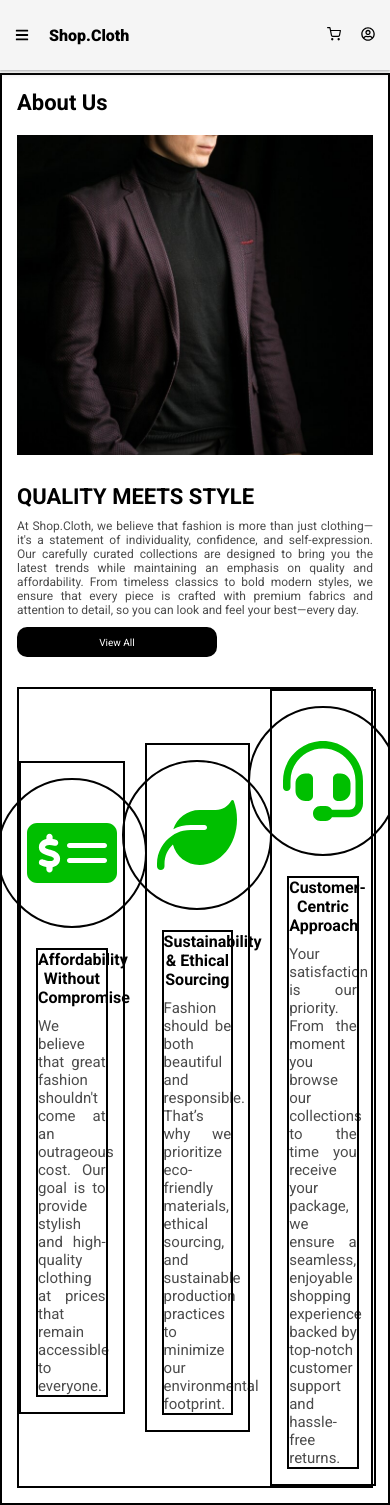
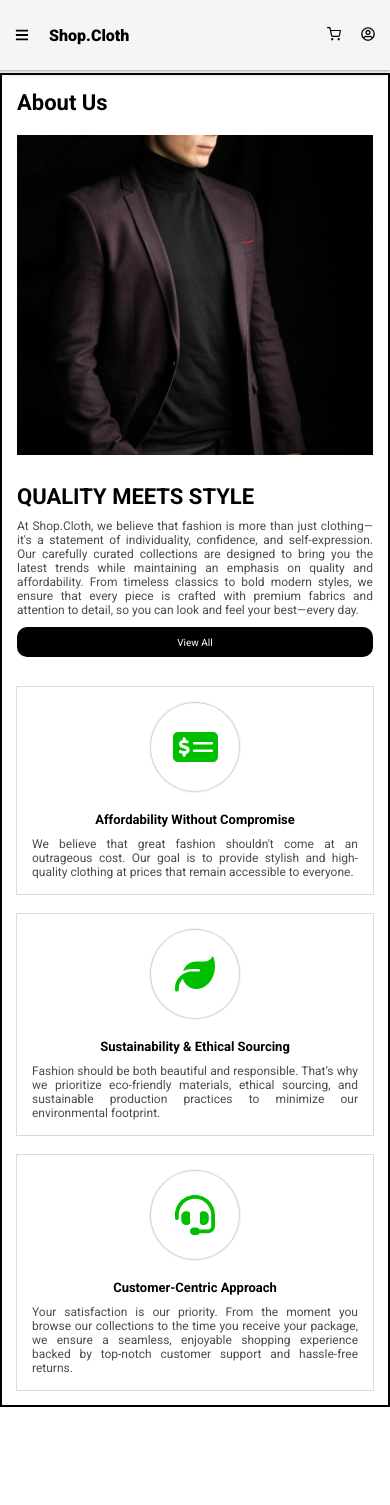
Before and after one commit to Blessen25/clothappcstm, a React (Create React App) app in the folder frontend/clothapp/: page /Aboutus in a window 390 px wide. After the commit the page ends 1407 px from the top, so only its background shows below. Built offline with nearby package versions, Linux system fonts and the light colour scheme.

Commit message:
Commited Changhes

```diff
--- a/frontend/clothapp/src/components/aboutcomp/aboutstyles.css
+++ b/frontend/clothapp/src/components/aboutcomp/aboutstyles.css
@@ -6,17 +6,15 @@
 
 .aboutusthreefeaturesdiv{
 
-    border: 2px solid black;
     width: 100%;
     margin-top: 40px;
     display: flex;
     justify-content: space-between;
-    align-items: center;
+    align-items: stretch;
     gap: 20px;
 }
 .aboutusthreecard{
 
-    border: 2px solid black;
     width: 30%;
     padding: 15px;
     display: flex;
@@ -24,20 +22,20 @@
     gap: 20px;
     align-items: center;
     justify-content: center;
+    box-shadow: rgba(0, 0, 0, 0.02) 0px 1px 3px 0px, rgba(27, 31, 35, 0.15) 0px 0px 0px 1px;
 }
 
 .aboutusthreeimgdiv{
     width: 150px;
-    border: 2px solid black;
     height: 150px;
     border-radius: 50%;
     display: flex;
     align-items: center;
     justify-content: center;
+    box-shadow: rgba(0, 0, 0, 0.05) 0px 0px 0px 1px, rgb(209, 213, 219) 0px 0px 0px 1px inset;
 }
 
 .aboutusthreetextdiv{
-    border: 2px solid black;
     width: 100%;
     display: flex;
     flex-direction: column;
@@ -60,9 +58,54 @@
     color: #00bf00;
 }
 
+@media screen and (max-width: 1099px) {
+    .aboutusthreetextdiv h2{
+        font-size: 14px;
+    }
+
+    .aboutusthreetextdiv p{
+        font-size: 13px;
+    }
+}
+
+@media screen and (max-width: 991px) {
+    .aboutusthreefeaturesdiv{
+        flex-wrap: wrap;
+    }
+
+    .aboutusthreecard{
+        width: 100%;
+    }
+
+    .aboutusthreetextdiv h2{
+        font-size: 18px;
+    }
+
+    .aboutusthreetextdiv p{
+        font-size: 17px;
+    }
+
+
+}
+
 @media screen and (max-width: 767px) {
     .aboutusintodiv{
         padding: 20px;
+    }
+
+    .aboutusthreeimgdiv{
+        width: 110px;
+        height: 110px;
+    }
+    .aboutusthreeicon{
+        font-size: 60px;
+    }
+    .aboutusthreetextdiv h2{
+        font-size: 16px;
+    }
+
+    .aboutusthreetextdiv p{
+        font-size: 15px;
     }
 }
 
@@ -75,4 +118,20 @@
     .aboutusthreefeaturesdiv{
         margin-top: 15px;
     }
+
+    .aboutusthreeimgdiv{
+        width: 90px;
+        height: 90px;
+    }
+    .aboutusthreeicon{
+        font-size: 40px;
+    }
+    .aboutusthreetextdiv h2{
+        font-size: 13px;
+    }
+
+    .aboutusthreetextdiv p{
+        font-size: 12px;
+    }
+
 }
--- a/frontend/clothapp/src/components/flexcomp.tsx
+++ b/frontend/clothapp/src/components/flexcomp.tsx
@@ -15,7 +15,7 @@ export const FlexCompwithimg:React.FC<FlexCompwithimgProps> = (Props) =>{
                 <p className={`mainparacstm ${Props.ptextclassname}`}>{Props.ptext}</p>
                 {Props.button &&
                 <>
-                    <ButtonTextOnly buttonlabel={Props.buttonlabel ?? ''} fullwidth={false} />
+                    <ButtonTextOnly buttonlabel={Props.buttonlabel ?? ''} fullwidth={false} className="buttonflexcstmfullwidth"/>
                 </>}
             </div>
         </div>
--- a/frontend/clothapp/src/components/style.css
+++ b/frontend/clothapp/src/components/style.css
@@ -102,6 +102,9 @@
     .flexcompimgcstm{
         height: 400px;
     }
+    .buttonflexcstmfullwidth{
+        max-width: 100% !important;
+    }
 }
 
 @media screen and (max-width: 575px) {
@@ -120,6 +123,7 @@
     .flexcompimgcstm{
         height: 320px;
     }
+
 }
 
 @media screen and (max-width: 470px) {
```
